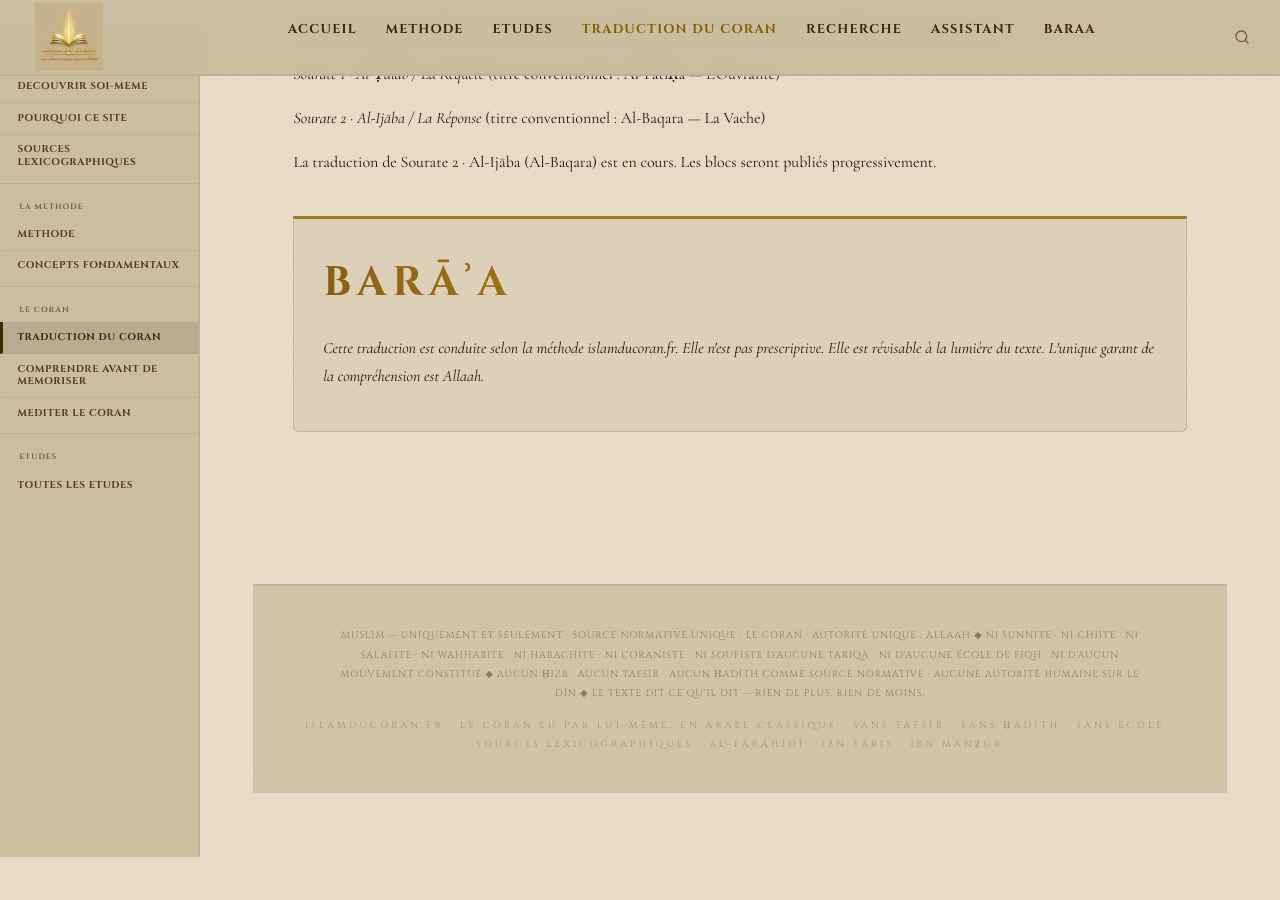
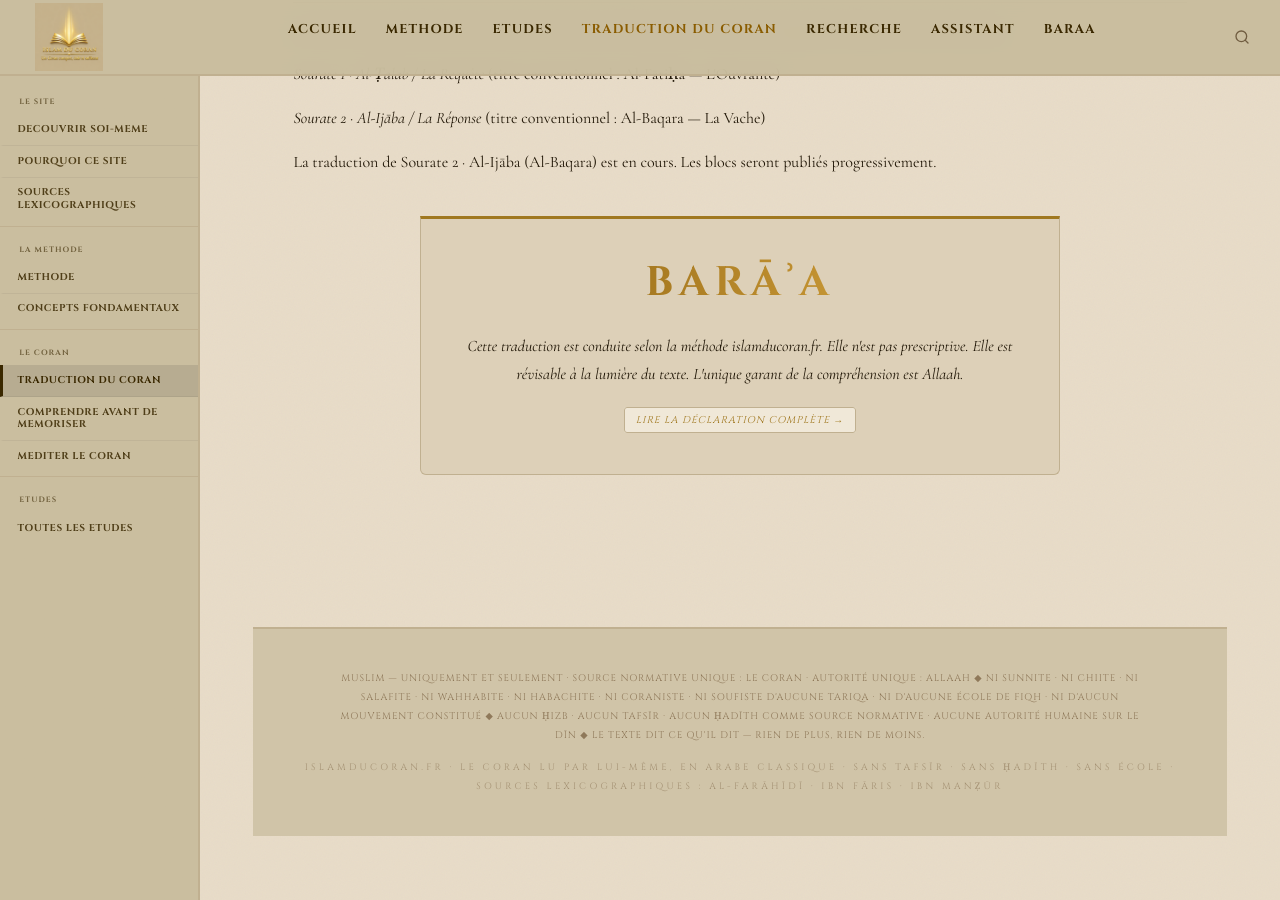
Before and after one commit to Makhuwcoder/islamducoran, a Jekyll site: the page built from traduction.md, in a window 1280 px wide and 900 px high, scrolled down 1042 px. Built offline with Jekyll 4.4.1, drawn with Linux system fonts in a browser that asks for light colours; before the commit the page ends 1899 px from its top, so only the background shows below that.

Commit message:
traduction.md: bloc Barāʾa centré + lien vers /baraa/

```diff
--- a/traduction.md
+++ b/traduction.md
@@ -41,9 +41,10 @@
 
 <p>La traduction de Sourate 2 · Al-Ijāba (Al-Baqara) est en cours. Les blocs seront publiés progressivement.</p>
 
-<div class="declaration" style="margin-top:2.5rem">
-  <span class="declaration__label">Barāʾa</span>
+<div class="declaration" style="margin-top:2.5rem;text-align:center;max-width:640px;margin-left:auto;margin-right:auto;">
+  <span class="declaration__label" style="display:block;margin-bottom:.6rem;">Barāʾa</span>
   <p>Cette traduction est conduite selon la méthode islamducoran.fr. Elle n'est pas prescriptive. Elle est révisable à la lumière du texte. L'unique garant de la compréhension est Allaah.</p>
+  <p style="margin-top:.8rem;"><a href="/baraa/" style="font-family:var(--font-titre);font-size:.62rem;letter-spacing:.1em;text-transform:uppercase;color:var(--or2);background:var(--bg4);border:1px solid var(--bg5);border-radius:3px;padding:.3rem .7rem;text-decoration:none;">Lire la déclaration complète →</a></p>
 </div>
 
   </div><!-- .page-body -->
```
